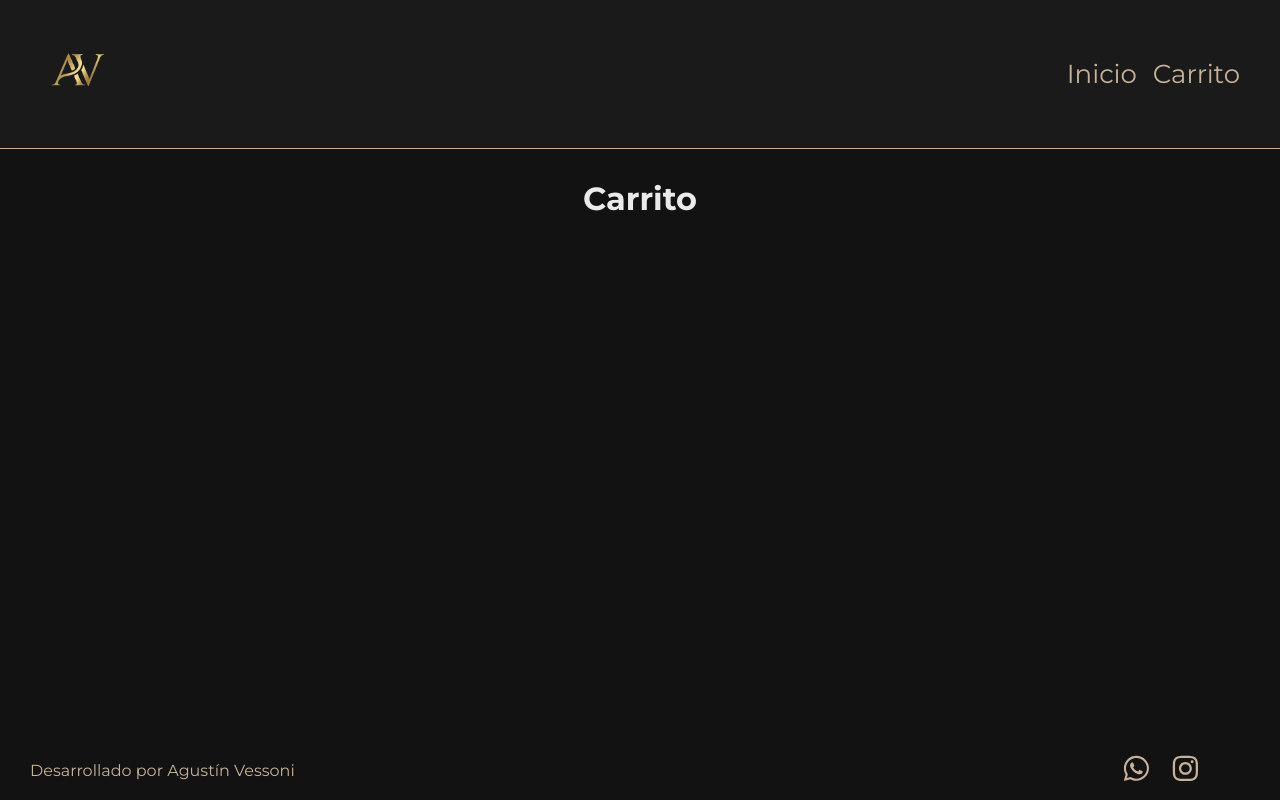
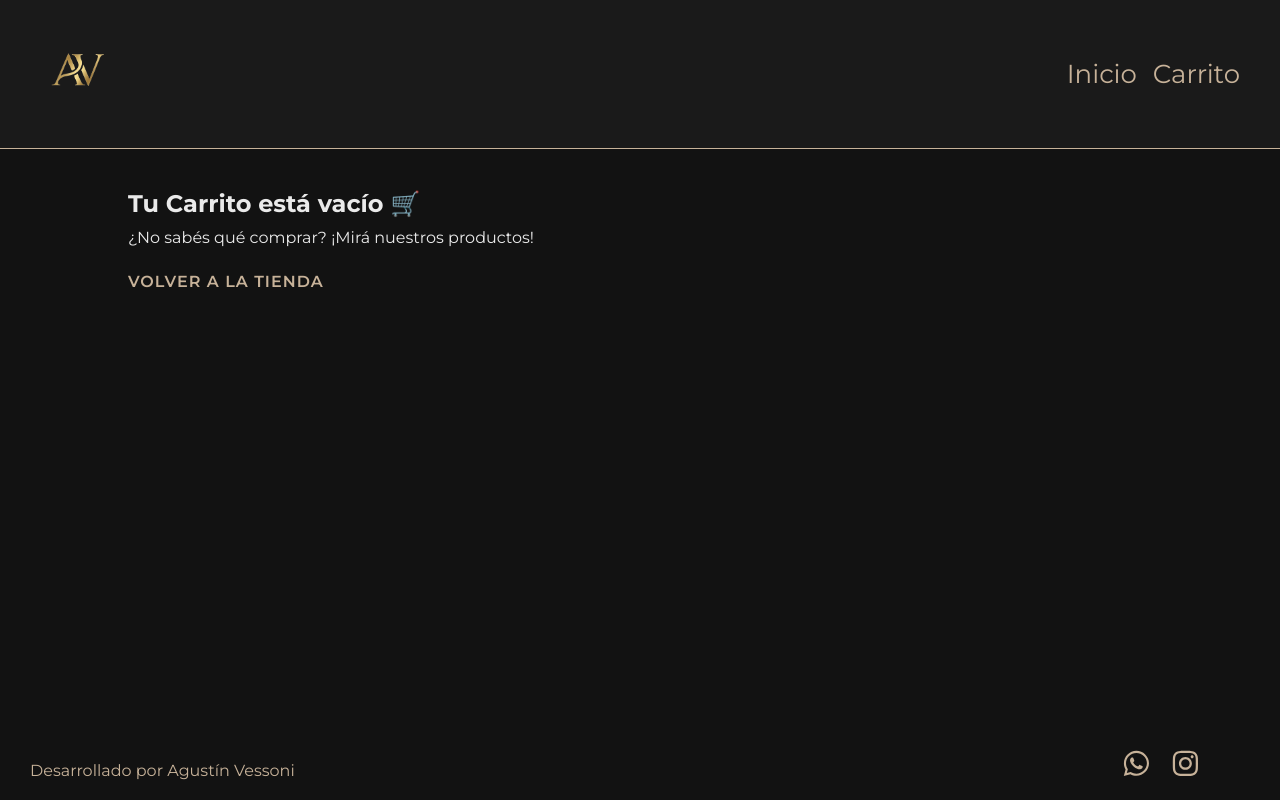
Before and after one commit to agustinvessoni/ecommerce-react, a React (Vite) app: page /carrito in a window 1280 px wide. Built offline with nearby package versions, Linux system fonts and the light colour scheme.

Commit message:
Despliegue carrito

```diff
--- a/src/App.jsx
+++ b/src/App.jsx
@@ -5,6 +5,7 @@ import ItemListContainer from './components/ItemListContainer/ItemListContainer'
 import Count from './components/Count/Count'
 import { Route, Routes } from 'react-router-dom'
 import ItemDetailContainer from './components/ItemDetailContainer/ItemDetailContainer'
+import Cart from './components/Cart/Cart'
 
 function App() {
 
@@ -15,7 +16,7 @@ function App() {
         <Routes>
           <Route path="/" element={<ItemListContainer />} />
           <Route path="/product/:id" element={<ItemDetailContainer />} />
-          <Route path="/carrito" element={<h1>Carrito</h1>} />
+          <Route path="/carrito" element={<Cart/>} />
         </Routes>
       </main>
       <Footer />
--- /dev/null
+++ b/src/components/Cart/Cart.css
@@ -0,0 +1,61 @@
+
+.cart-item-info h4, p, button {
+    text-align: left;
+    margin-top: 10px;
+}
+
+.cart-action-buttons button{
+    margin-right: 10px;
+}
+
+.cart-empty-container h2, p{
+    margin-top: 10px;
+}
+
+.btn-back-to-shop {
+    display: inline-block;
+    margin-top: 25px;
+    font-size: 16px;
+    font-weight: 600;
+    letter-spacing: 1px;
+    text-decoration: none;
+    text-transform: uppercase;
+}
+
+.btn-back-to-shop:hover{
+    text-decoration: underline;
+}
+
+/*... */
+
+/* El contenedor (la caja-molde) */
+.item-cart-img {
+    width: 120px;          /* Ancho fijo para la caja */
+    height: 120px;         /* Alto fijo para la caja */
+    display: flex;         /* Usamos flexbox para centrar la foto adentro */
+    justify-content: center;
+    align-items: center;
+    flex-shrink: 0;        /* Evita que la caja se aplaste si el texto es largo */
+}
+
+/* La imagen adentro de la caja */
+.item-cart-img img {
+    width: 100%;           /* Forzamos a que ocupe todo el ancho del molde */
+    height: 100%;          /* Forzamos a que ocupe todo el alto del molde */
+    object-fit: cover;     /* ¡LA CLAVE! Hace zoom y llena el espacio de 120x120px */
+    display: block;
+}
+
+.cart-item-card {
+    display: flex;
+    align-items: center;   /* Centra la imagen, el texto y el botón verticalmente */
+    gap: 20px;             /* Separa los elementos de forma constante */
+    width: 100%;           /* Ocupa todo el ancho disponible */
+    border-bottom: 1px solid #333; /* Tu línea divisoria */
+    padding: 15px 0;
+}
+
+.cart-items-list{
+    margin-top: 20px;
+    margin-bottom: 30px;
+}
--- /dev/null
+++ b/src/components/Cart/Cart.jsx
@@ -0,0 +1,59 @@
+import { useCart } from "../../context/CartContext";
+import { Link } from "react-router-dom";
+import "./Cart.css"
+
+const Cart = () => {
+    const { cart, removeItem, clearCart, getCartTotal, checkout } = useCart();
+
+    // Renderizado condicional si el carrito está vacío
+    if (cart.length === 0) {
+        return (
+            <div className="cart-empty-container">
+                <h2 className="cart-empty-title">Tu Carrito está vacío 🛒</h2>
+                <p className="cart-empty-text">¿No sabés qué comprar? ¡Mirá nuestros productos!</p>
+                <Link to="/" className="btn-back-to-shop gold">
+                    Volver a la tienda
+                </Link>
+            </div>
+        );
+    }
+
+    // Renderizado del listado de productos
+    return (
+        <div className="cart-main-container">
+            <h2 className="cart-main-title">Detalle de tu compra</h2>
+
+            <div className="cart-items-list">
+                {cart.map((item) => (
+                    <div key={item.id} className="cart-item-card">
+                        <div className='item-cart-img'>
+                            <img src={item.image} alt="imagen" />
+                        </div>
+                        <div className="cart-item-info">
+                            <h4 className="cart-item-name">{item.name}</h4>
+                            <p className="cart-item-price">Precio: $ {item.price}</p>
+                            <button onClick={() => removeItem(item.id)} className="btn-delete-item btn">
+                                Eliminar
+                            </button>
+                        </div>
+                    </div>
+                ))}
+            </div>
+
+            <div className="cart-summary-container">
+                <h3 className="cart-total-text">Total: <span className="cart-total-amount">$ {getCartTotal()}</span></h3>
+
+                <div className="cart-action-buttons">
+                    <button onClick={clearCart} className="btn-clear-cart btn">
+                        Vaciar Carrito
+                    </button>
+                    <button onClick={checkout} className="btn-checkout-cart btn">
+                        Finalizar Compra
+                    </button>
+                </div>
+            </div>
+        </div>
+    );
+};
+
+export default Cart;
--- a/src/components/Item/Item.css
+++ b/src/components/Item/Item.css
@@ -27,9 +27,10 @@ a:has(.card){
     display: block;
 }
 
-.card p{
+.card-price-item{
   margin-top: auto;
   font-weight: 600;
+  text-align: center;
 }
 
 .card:hover {
--- a/src/components/Item/Item.jsx
+++ b/src/components/Item/Item.jsx
@@ -6,7 +6,7 @@ const Item = ({ name, price, image, children }) => {
     <article className="card">
       <img src={image} alt="imagen" />
       <h3 className='gold'>{name}</h3>
-      <p>$ {price}</p>
+      <p className='card-price-item'>$ {price}</p>
       {children}
     </article>
   )
--- a/src/components/ItemDetail/ItemDetail.css
+++ b/src/components/ItemDetail/ItemDetail.css
@@ -44,12 +44,13 @@
     text-align: left;
 }
 
-.item-detail-info h2{
+.item-detail-price{
     text-align: left !important;
 }
 
 .item-detail-info button{
     font-size: 16px;
+    text-align: center;
 }
 
 
--- a/src/components/ItemDetail/ItemDetail.jsx
+++ b/src/components/ItemDetail/ItemDetail.jsx
@@ -16,7 +16,7 @@ const ItemDetail = ({ item }) => {
       <div className='item-detail-info'>
         <h1 className='gold'>{item.name}</h1>
         <p>{item.description}</p>
-        <h2 className='gold'>$ {item.price}</h2>
+        <h2 className='gold item-detail-price'>$ {item.price}</h2>
         <button className="btn" onClick={() => addItem(item)}>Agregar al carrito</button>
       </div>
     </article>
--- a/src/context/CartContext.jsx
+++ b/src/context/CartContext.jsx
@@ -4,6 +4,7 @@ import { useNavigate } from "react-router-dom";
 const CartContext = createContext();
 
 /* CUSTOM HOOK */
+
 export const useCart = () => {
     const context = useContext(CartContext);
 
@@ -12,6 +13,7 @@ export const useCart = () => {
     }
 
     return context;
+
 }
 
 /* PROVIDER */
@@ -21,9 +23,11 @@ export const CartProvider = ({ children }) => {
     const [cart, setCart] = useState([]);
 
     /* Evalúa existencia. Devuelve booleano (some) */
+
     const isInCart = (item) => {
         const inCart = cart.some((element) => element.id === item.id);
         return inCart;
+
     };
 
     /* Vacía el carrito */
@@ -33,30 +37,37 @@ export const CartProvider = ({ children }) => {
 
     /* Agregar al carrito */
     const addItem = (item) => {
+
         if (isInCart(item)) {
             alert("El producto ya existe en el carrito.");
             return
+
         }
 
         setCart([...cart, item]);
         alert("Producto agregado al carrito ✅");
+
     };
 
     /* Eliminar del carrito */
+
     const removeItem = (id) => {
         const updatedCart = cart.filter(element => element.id !== id);
         setCart(updatedCart);
         alert("Producto eliminado ✅")
+
     };
 
     /* Total de items en el carrito */
     const getTotalItems = () => {
         return cart.length;
+
     };
 
     /* Total a pagar */
     const getCartTotal = () => {
         return cart.reduce((acc, element) => acc + element.price, 0);
+
     };
 
     /* Checkout */
@@ -64,10 +75,10 @@ export const CartProvider = ({ children }) => {
         alert("Su compra ha sido realizada 🎉");
         clearCart();
         navigate("/");
+
     };
 
-
-    const values = { addItem, clearCart, removeItem, getTotalItems, getCartTotal, checkout };
+    const values = { cart, addItem, clearCart, removeItem, getTotalItems, getCartTotal, checkout };
 
     return <CartContext.Provider value={values}>{children}</CartContext.Provider>
 }
```
